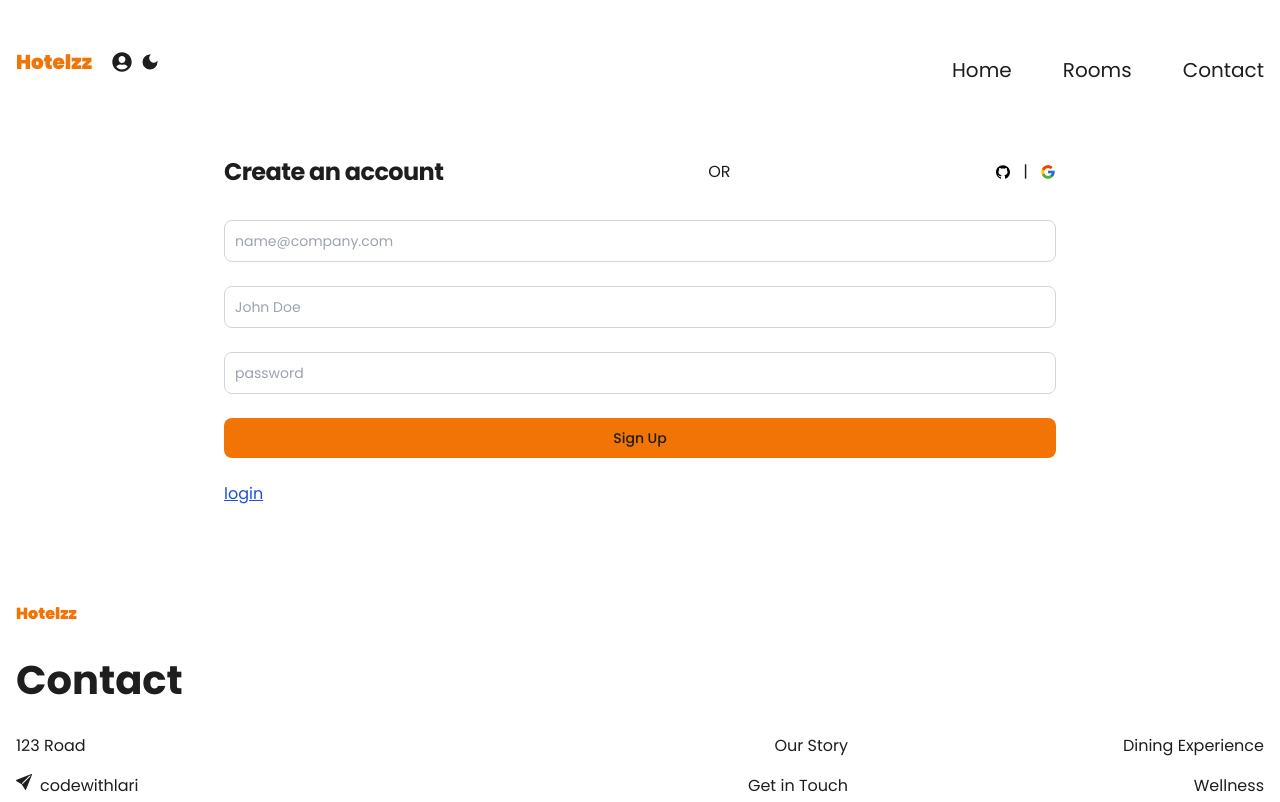
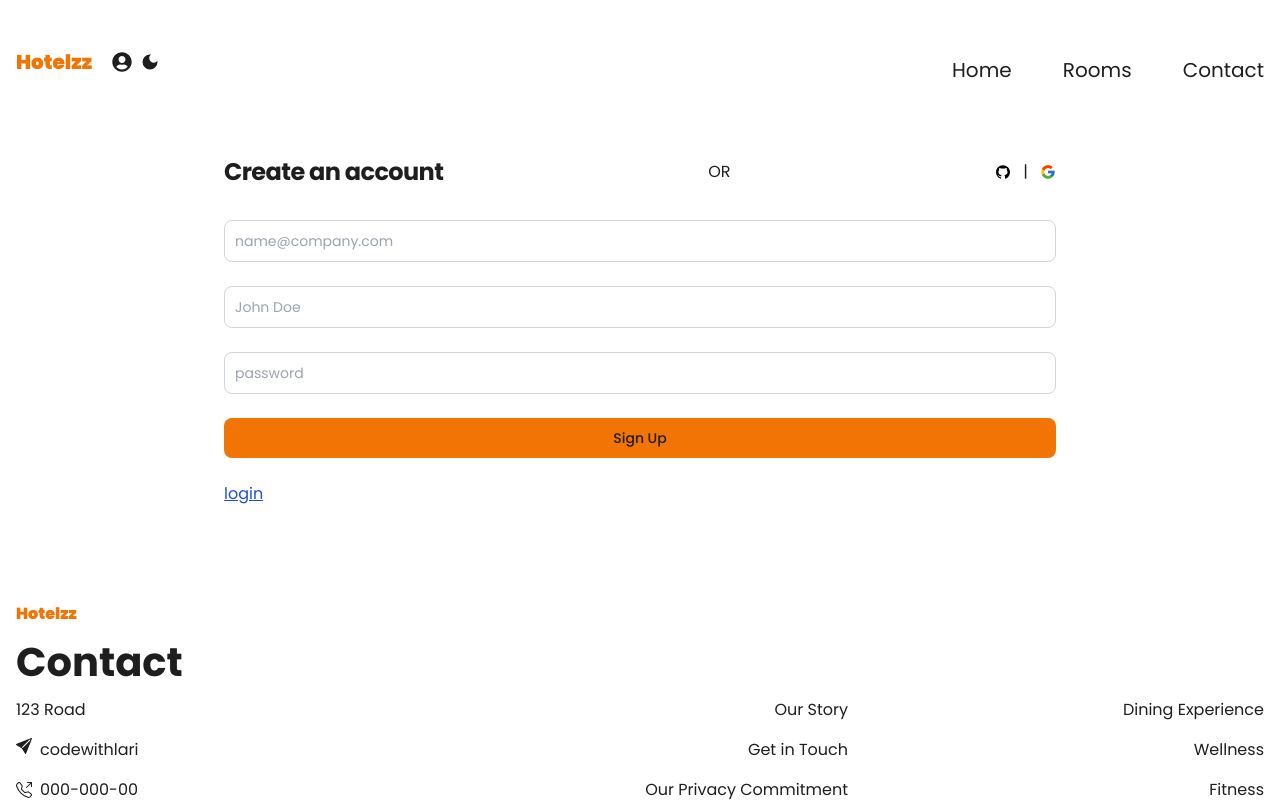
Before and after one commit to ditaba/tabadi-poc-hotel-management-site, a Next.js app: page /auth in a window 1280 px wide. Shown: the top 802 px of the page. Built offline with nearby package versions, Linux system fonts and the light colour scheme; no server answers.

Commit message:
Custom classnames using tailwind directives

```diff
--- a/src/app/(web)/globals.css
+++ b/src/app/(web)/globals.css
@@ -2,32 +2,26 @@
 @tailwind components;
 @tailwind utilities;
 
-:root {
-  --foreground-rgb: 0, 0, 0;
-  --background-start-rgb: 214, 219, 220;
-  --background-end-rgb: 255, 255, 255;
+.img {
+  @apply object-cover w-full h-full;
 }
 
-@media (prefers-color-scheme: dark) {
-  :root {
-    --foreground-rgb: 255, 255, 255;
-    --background-start-rgb: 0, 0, 0;
-    --background-end-rgb: 0, 0, 0;
-  }
+.scale-animation {
+  @apply hover:scale-125 transition-all duration-700;
 }
 
-body {
-  color: rgb(var(--foreground-rgb));
-  background: linear-gradient(
-      to bottom,
-      transparent,
-      rgb(var(--background-end-rgb))
-    )
-    rgb(var(--background-start-rgb));
+.btn-primary {
+  @apply px-6 md:px-[50px] lg:px-[72px] py-2 md:py-5 bg-primary rounded-lg md:rounded-2xl shadow-sm shadow-primary text-white font-bold text-base md:text-xl hover:scale-110 duration-300 transition-all;
 }
 
-@layer utilities {
-  .text-balance {
-    text-wrap: balance;
-  }
+.btn-tertiary {
+  @apply px-6 md:px-[50px] lg:px-[72px] py-2 md:py-5 bg-tertiary-light rounded-lg md:rounded-2xl shadow-sm shadow-tertiary-light text-white font-bold text-base md:text-xl hover:scale-110 duration-300 transition-all;
 }
+
+.font-heading {
+  @apply font-medium md:font-semibold md:text-6xl text-3xl;
+}
+
+.font-normal {
+  @apply text-sm md:text-base;
+}
```
